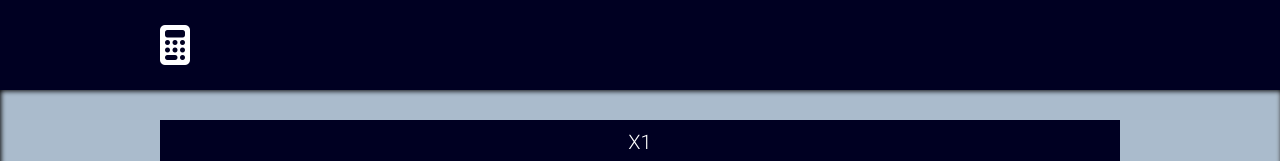
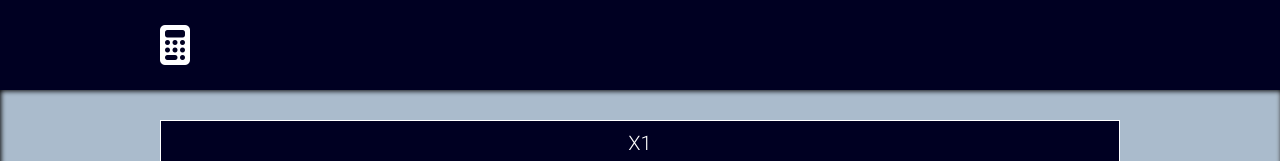
Before and after one commit to Dark-codez/simplex, a plain HTML site: page solver.html in a window 1280 px wide. Shown: the top 161 px of the page. Drawn offline with Linux system fonts and the light colour scheme.

Commit message:
Add files via upload

```diff
--- a/solver.css
+++ b/solver.css
@@ -51,8 +51,15 @@ h2,h1{
 	display: flex;
 	overflow-x: scroll;
 }
+.load{
+	padding: 0;
+}
 .load > *{
-	flex: 0 0 100%;
+	flex-grow: 1;
+	flex-shrink: 0;
+	flex-basis: calc(100% / 5);
+	border: 1px solid #fff;
+	padding: 10px 0;
 }
 .top > *{
 	flex-grow: 1;
```
